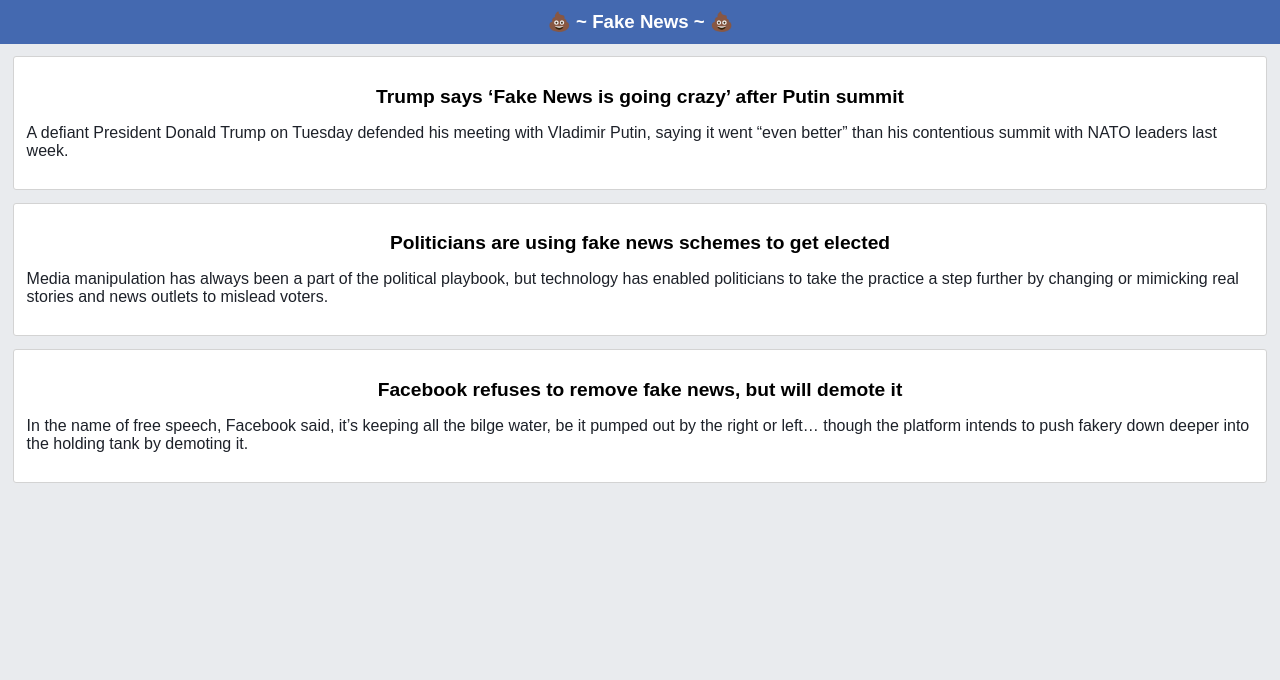
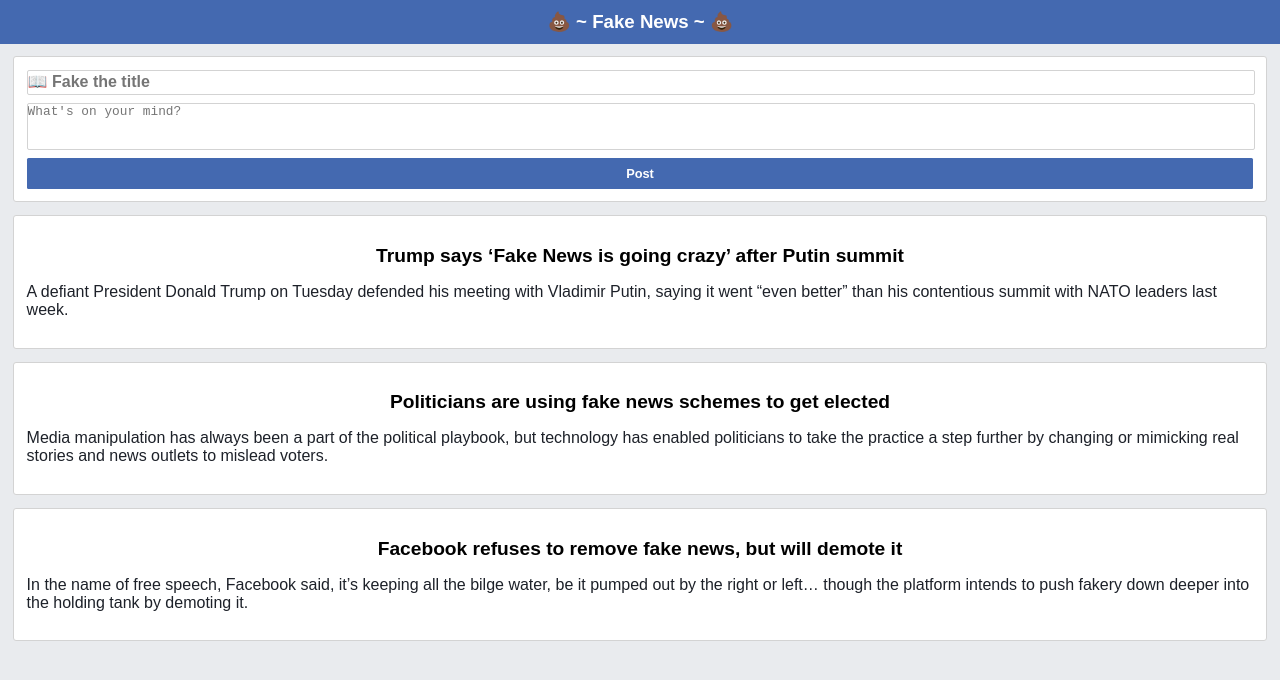
Before and after one commit to Zilv1nas/fake-news, a React (Create React App) app: page / in a window 1280 px wide. Shown: the top 680 px of the page. Built offline with nearby package versions, Linux system fonts and the light colour scheme; data requests are answered from the project's data file.

Commit message:
feat(Posts): dummy AddPost form

```diff
--- a/src/App.js
+++ b/src/App.js
@@ -1,5 +1,5 @@
 import React, { Component } from 'react';
-import { Posts } from './components/posts';
+import { Posts, AddPost } from './components/posts';
 import './App.css';
 
 class App extends Component {
@@ -9,6 +9,7 @@ class App extends Component {
         <header className="App-header">
           <h1 className="App-title">💩 ~ Fake News ~ 💩</h1>
         </header>
+        <AddPost />
         <Posts />
       </div>
     );
--- /dev/null
+++ b/src/components/posts/AddPost.css
@@ -0,0 +1,47 @@
+.AddPost {
+  border: 1px solid lightgray;
+  border-radius: 3px;
+  background-color: white;
+  padding: .8rem;
+  margin: .8rem;
+}
+
+.AddPost-input {
+  display: block;
+  border: none;
+  border: 0.5px solid lightgray;
+  border-radius: 2px;
+  padding: 0;
+  width: 100%;
+  margin-bottom: .5rem;
+}
+
+.AddPost input {
+  line-height: 1.4rem;
+  font-size: 1rem;
+  font-weight: 600;
+}
+
+.AddPost textarea {
+  resize: none;
+  height: auto;
+  font-size: .8rem;
+}
+
+.AddPost button {
+  background-color: #4469B0;
+  border: none;
+  border-radius: 1.5px;
+  color: #FEFEFE;
+  cursor: pointer;
+  display: block;
+  font-weight: 700;
+  font-size: .8rem;
+  padding: .5rem;
+  margin-top: .5rem;
+  width: 100%;
+}
+
+.AddPost button:hover {
+  background-color: #385A97;
+}
--- /dev/null
+++ b/src/components/posts/AddPost.js
@@ -0,0 +1,33 @@
+import React, { Component } from 'react';
+import { api } from '../../services';
+import './AddPost.css';
+
+class AddPost extends Component {
+  handleAdd = async () => {
+    await api.Posts.add({
+      title: 'Some fake title',
+      body: 'Hello world'
+    });
+  }
+
+  render() {
+    return (
+      <form className="AddPost">
+        <input
+          type="text"
+          name="title"
+          placeholder="📖 Fake the title"
+          className="AddPost-input" />
+        <textarea
+          rows="3"
+          name="body"
+          placeholder="What's on your mind?"
+          className="AddPost-input" />
+
+        <button type="button" onClick={this.handleAdd}>Post</button>
+      </form>
+    )
+  }
+}
+
+export default AddPost;
--- a/src/components/posts/index.js
+++ b/src/components/posts/index.js
@@ -1 +1,2 @@
 export { default as Posts } from './Posts';
+export { default as AddPost } from './AddPost';
```
